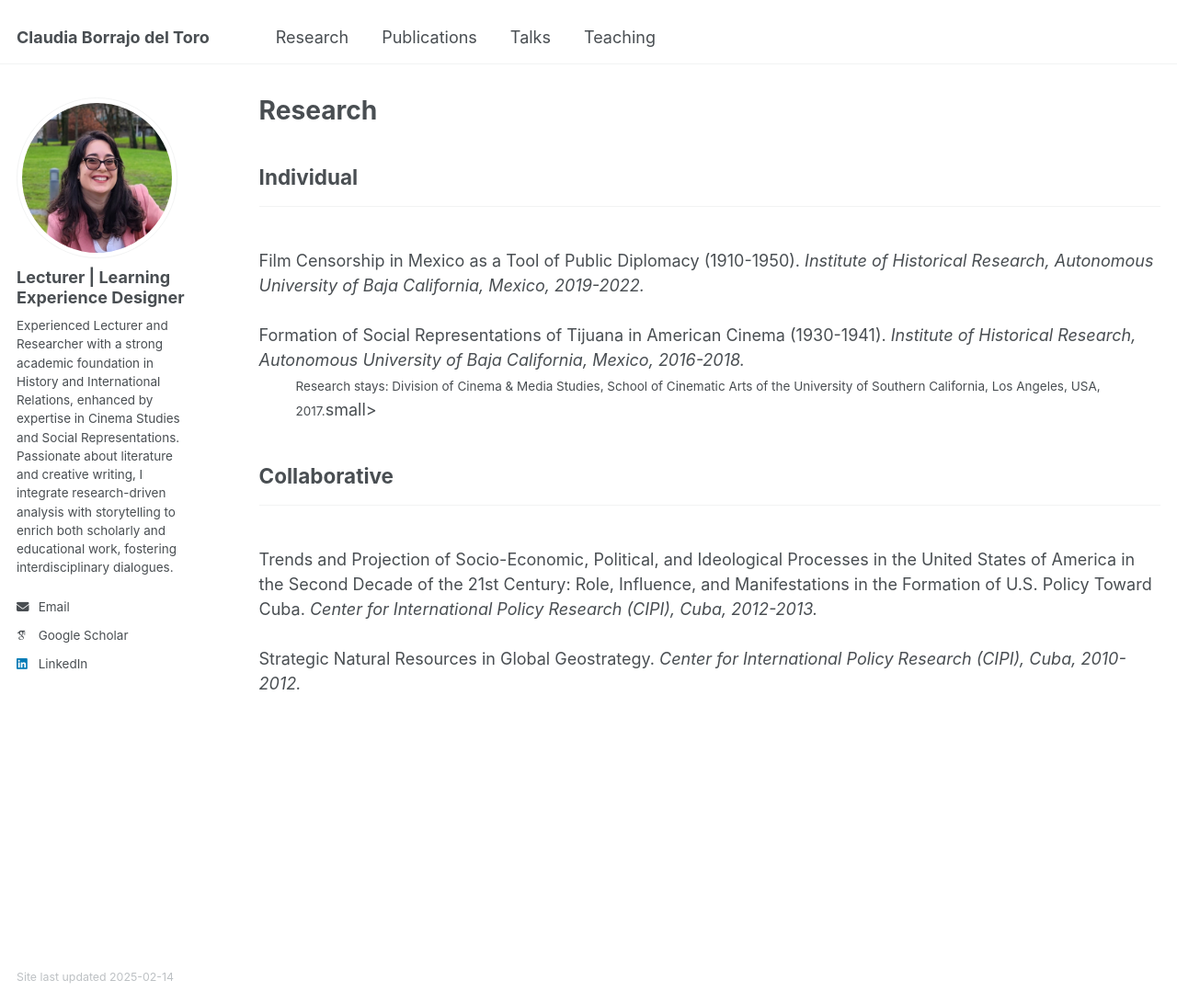
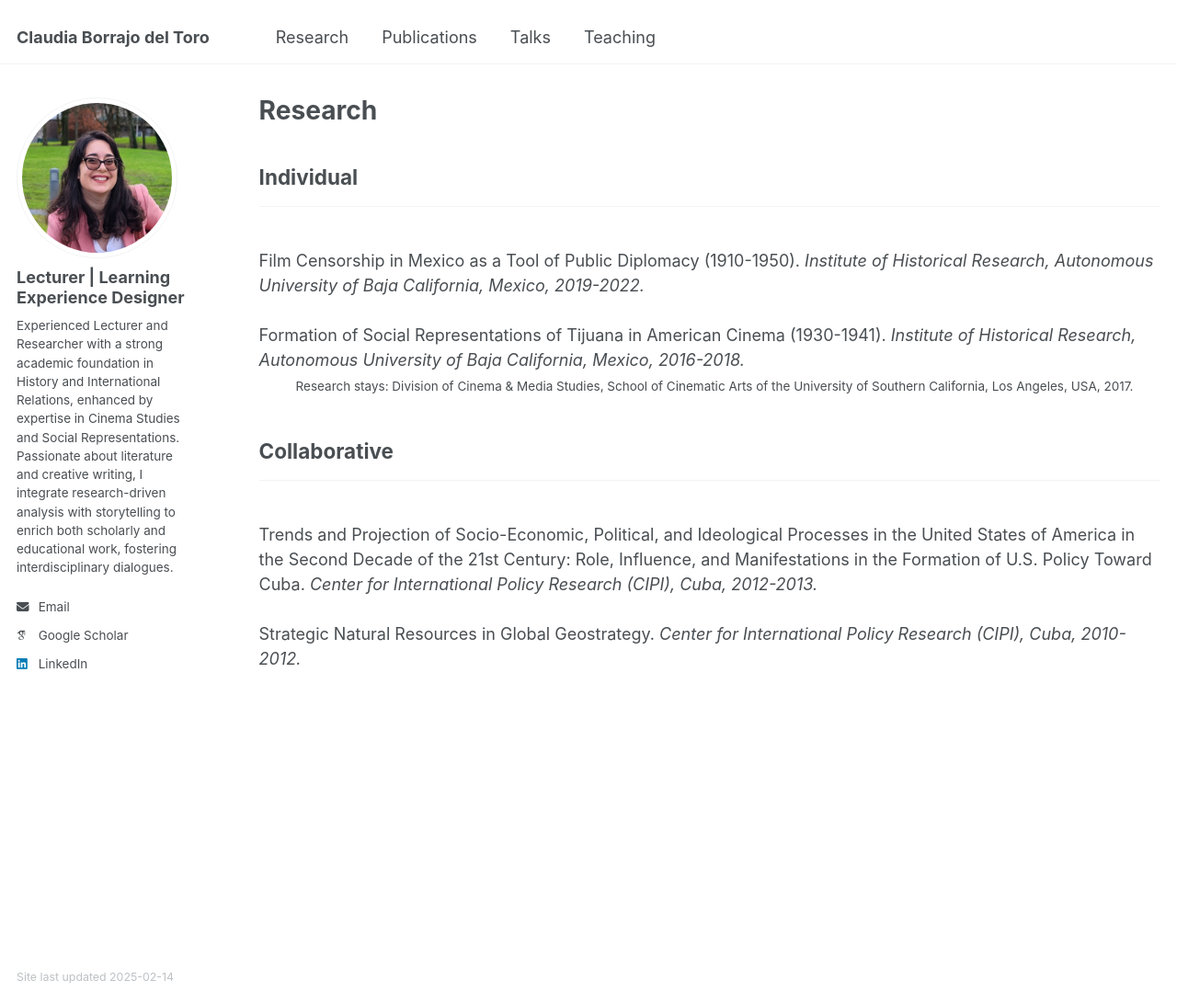
Before and after one commit to claudiabt/claudiabt.github.io, a Jekyll site: the page built from _pages/research.html, in a window 1280 px wide and 1091 px high. Shown: the whole window at 92% size. Built offline with Jekyll 4.4.1, drawn with Linux system fonts in a browser that asks for light colours; some web fonts are replaced.

Commit message:
Update research.html

```diff
--- a/_pages/research.html
+++ b/_pages/research.html
@@ -13,7 +13,7 @@ Film Censorship in Mexico as a Tool of Public Diplomacy (1910-1950). <i>Institut
 <br>
 <br>
 Formation of Social Representations of Tijuana in American Cinema (1930-1941). <i>Institute of Historical Research, Autonomous University of Baja California, Mexico, 2016-2018.</i>
-<dd><small>Research stays: Division of Cinema & Media Studies, School of Cinematic Arts of the University of Southern California, Los Angeles, USA, 2017.</small>small></dd>
+<dd><small>Research stays: Division of Cinema & Media Studies, School of Cinematic Arts of the University of Southern California, Los Angeles, USA, 2017.</small></dd>
 
 <h2>Collaborative</h2><hr />
 <br>
```
